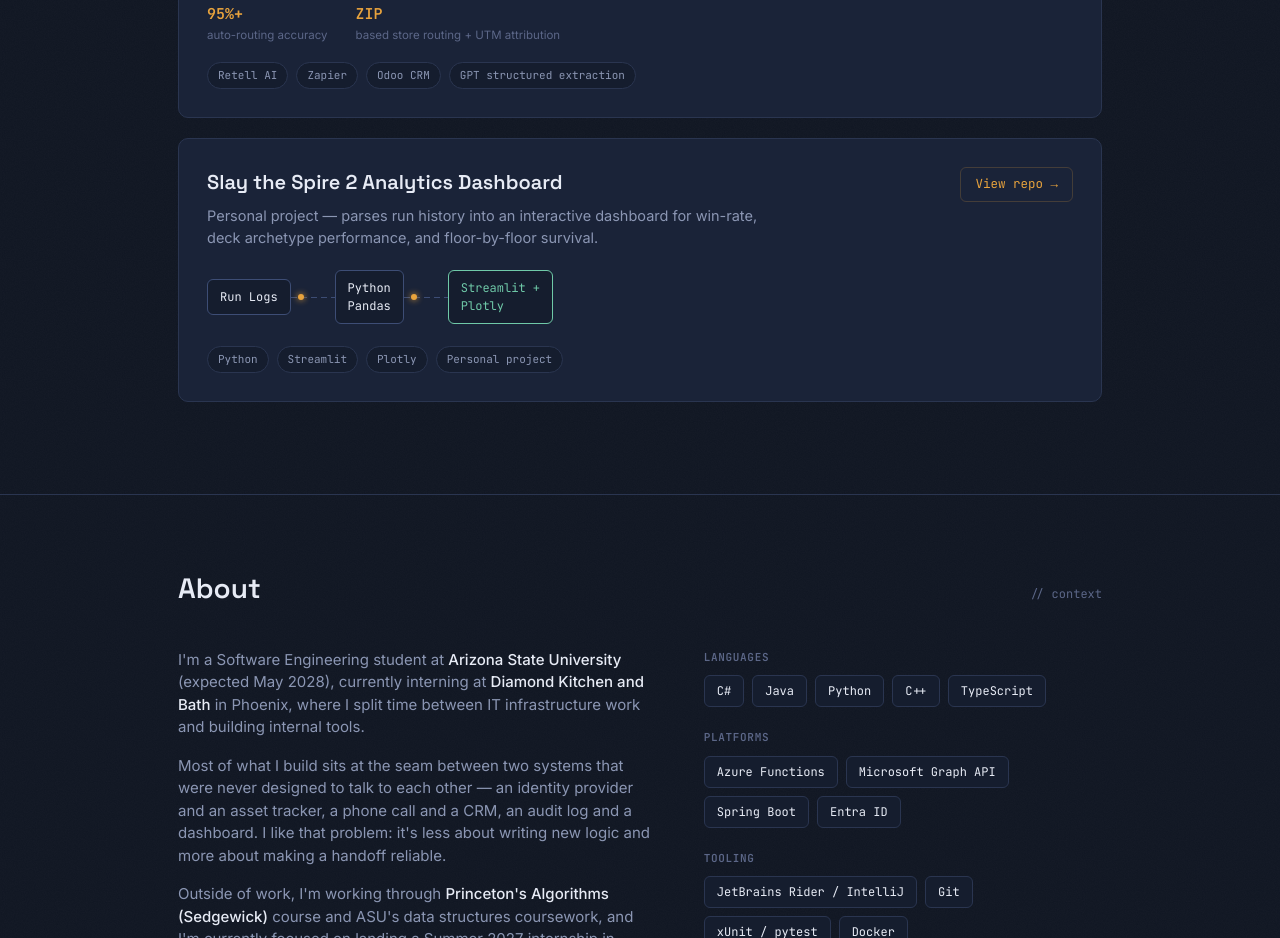
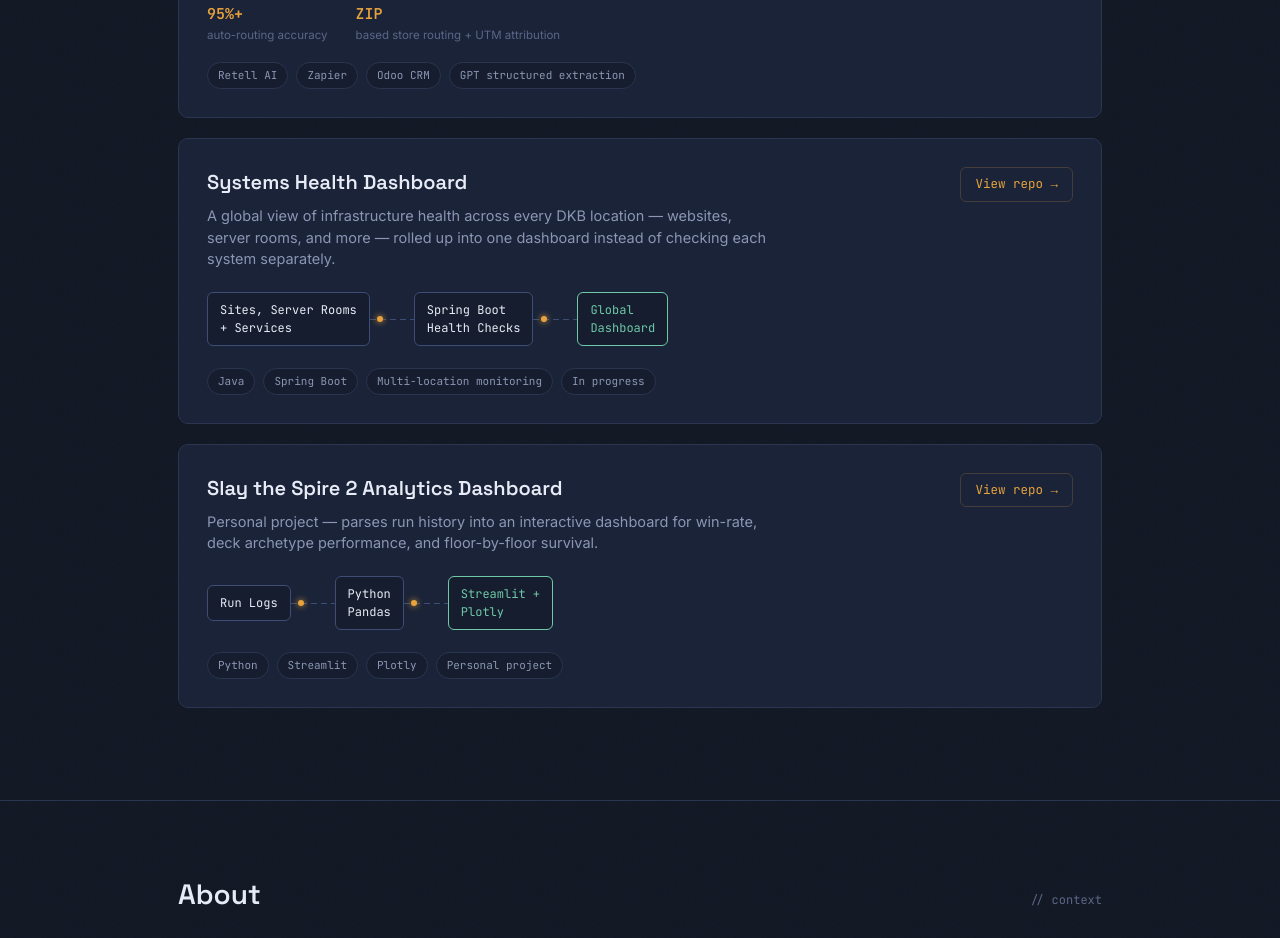
Before and after one commit to AlejandroCarlon03/portfolio, a plain HTML site: page index.html in a window 1280 px wide. Shown: the part 1706-2644 px from the top of the page. Drawn offline with Linux system fonts and the light colour scheme.

Commit message:
Added new project / updated website accordingly.

```diff
--- a/index.html
+++ b/index.html
@@ -448,8 +448,8 @@
 
     <div class="hero-links">
       <a class="btn primary" href="https://github.com/AlejandroCarlon03" target="_blank" rel="noopener">View GitHub →</a>
-      <a class="btn ghost" href="#" target="_blank" rel="noopener">LinkedIn</a>
-      <a class="btn ghost" href="mailto:you@example.com">Email</a>
+      <a class="btn ghost" href="https://www.linkedin.com/in/alex-carlon-leyva-626912230" target="_blank" rel="noopener">LinkedIn</a>
+      <a class="btn ghost" href="mailto:Alex.carlon26@gmail.com">Email</a>
     </div>
 
     <div class="status-strip">
@@ -561,6 +561,30 @@
       </div>
     </div>
 
+    <!-- Systems Health Dashboard -->
+    <div class="project">
+      <div class="project-top">
+        <div>
+          <div class="project-title">Systems Health Dashboard</div>
+          <div class="project-desc">A global view of infrastructure health across every DKB location — websites, server rooms, and more — rolled up into one dashboard instead of checking each system separately.</div>
+        </div>
+        <a class="project-link" href="https://github.com/AlejandroCarlon03/dkb-systems-health-dashboard" target="_blank" rel="noopener">View repo →</a>
+      </div>
+      <div class="schematic">
+        <div class="node">Sites, Server Rooms<br>+ Services</div>
+        <div class="wire"></div>
+        <div class="node">Spring Boot<br>Health Checks</div>
+        <div class="wire"></div>
+        <div class="node destination">Global<br>Dashboard</div>
+      </div>
+      <div class="tags">
+        <span class="tag-pill">Java</span>
+        <span class="tag-pill">Spring Boot</span>
+        <span class="tag-pill">Multi-location monitoring</span>
+        <span class="tag-pill">In progress</span>
+      </div>
+    </div>
+
     <!-- Slay the Spire dashboard -->
     <div class="project">
       <div class="project-top">
@@ -640,7 +664,7 @@
     <div class="foot-links">
       <a href="https://github.com/AlejandroCarlon03" target="_blank" rel="noopener">GitHub</a>
       <a href="https://www.linkedin.com/in/alex-carlon-leyva-626912230" target="_blank" rel="noopener">LinkedIn</a>
-      <a href="Alex.carlon26@gmail.com">Email</a>
+      <a href="mailto:Alex.carlon26@gmail.com">Email</a>
     </div>
   </div>
 </footer>
```
Also changed, not shown: 1 other file.
